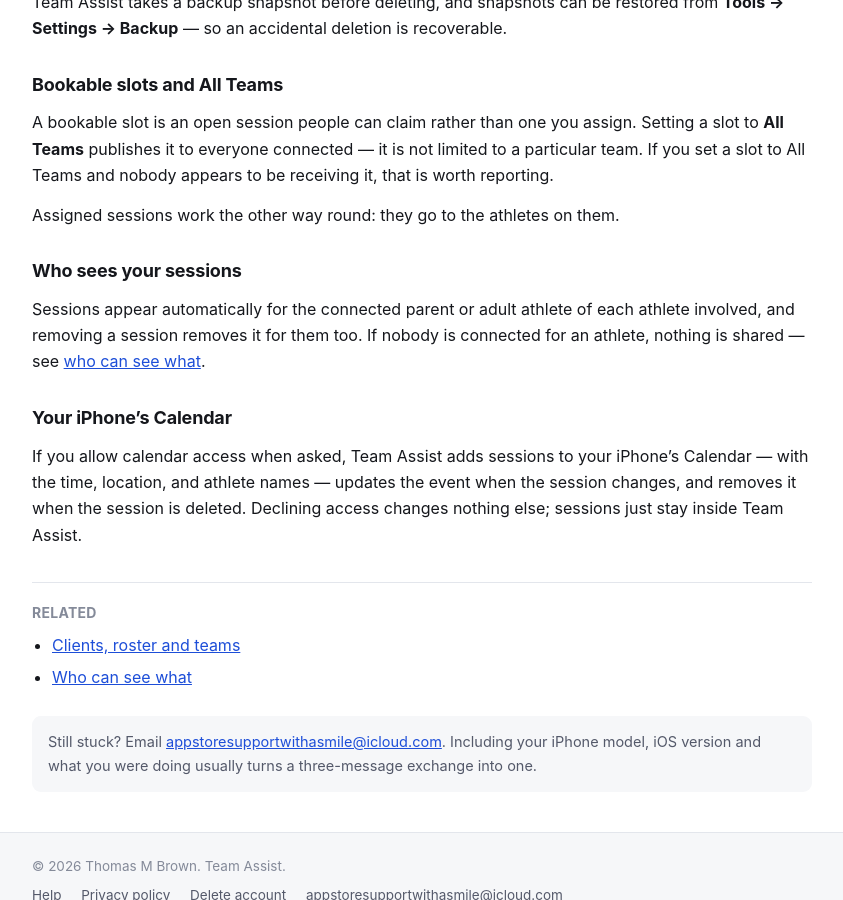
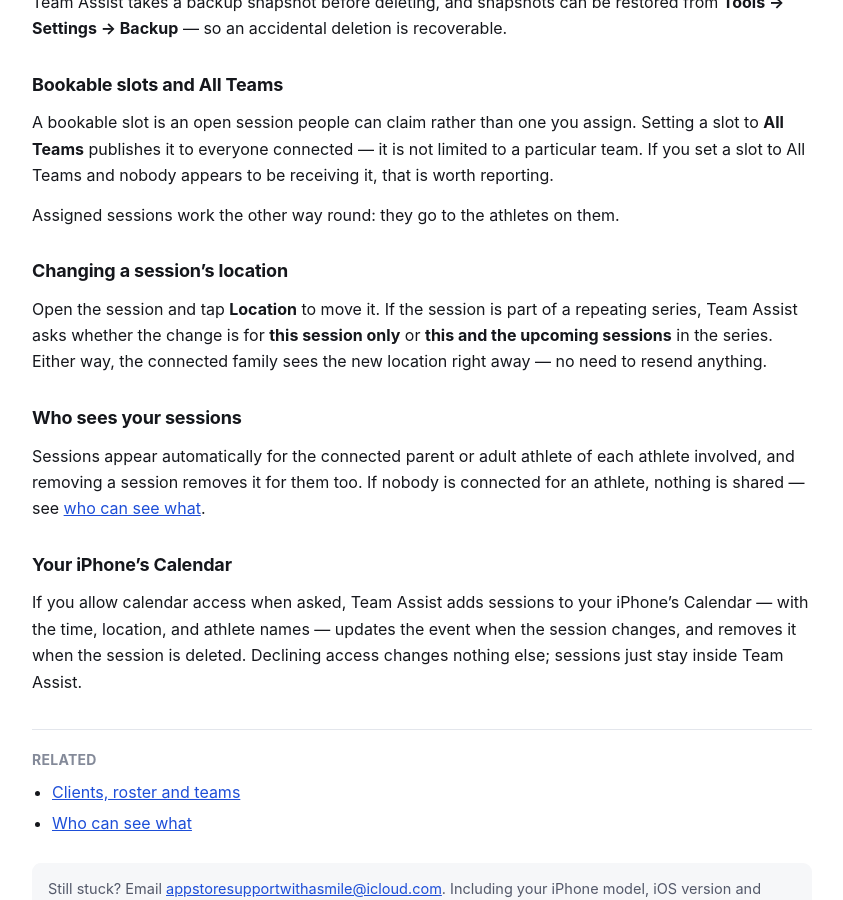
Before and after one commit to mytombrown/team-assist-help, a Jekyll site: the page built from _articles/schedule-sessions.md, in a window 1280 px wide and 900 px high, scrolled down 1264 px. Shown: the whole window, without its empty margins (218-1061 px from the left). Built offline with Jekyll 4.4.1, drawn with Linux system fonts in a browser that asks for light colours.

Commit message:
Build 216: changing a session location — single vs repeating series, and the family sees it immediately
Co-Authored-By: Claude Fable 5 <noreply@anthropic.com>

```diff
--- a/_articles/schedule-sessions.md
+++ b/_articles/schedule-sessions.md
@@ -66,6 +66,14 @@ that is worth reporting.
 
 Assigned sessions work the other way round: they go to the athletes on them.
 
+## Changing a session's location
+
+Open the session and tap **Location** to move it. If the session is part of a
+repeating series, Team Assist asks whether the change is for **this session
+only** or **this and the upcoming sessions** in the series. Either way, the
+connected family sees the new location right away — no need to resend
+anything.
+
 ## Who sees your sessions
 
 Sessions appear automatically for the connected parent or adult athlete of each athlete
```
